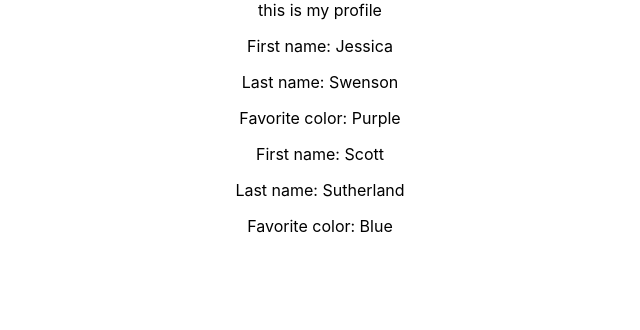
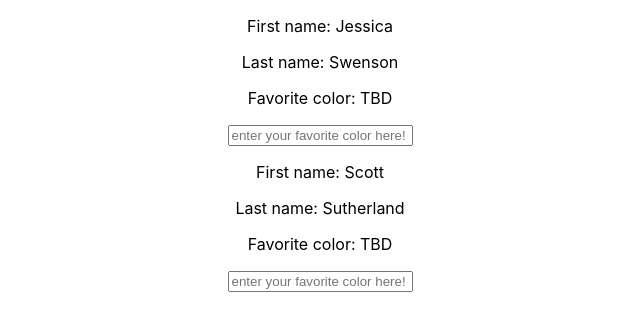
Before and after one commit to Jswens24/unit-1-review, a React (Create React App) app: page / in a window 1280 px wide. Shown: the top 330 px of the page, without its empty margins (320-960 px from the left). Built offline with nearby package versions, Linux system fonts and the light colour scheme.

Commit message:
added state

```diff
--- a/src/App.js
+++ b/src/App.js
@@ -7,20 +7,18 @@
   const user = {
     firstName: 'Jessica',
     lastName: 'Swenson',
-    favoriteColor: 'Purple'
   }
 
   const userTwo = {
     firstName: 'Scott',
     lastName: 'Sutherland',
-    favoriteColor: 'Blue'
   }
 
 
   return (
     <div className="App">
-      <Profile info={user} isMe={true} />
-      <Profile info={userTwo} isMe={false} />
+      <Profile info={user} />
+      <Profile info={userTwo} />
     </div>
   );
 }
--- a/src/components/Profile.js
+++ b/src/components/Profile.js
@@ -1,15 +1,18 @@
 import React from 'react';
+import { useState } from 'react';
 
 const Profile = (props) => {
+    const [favColor, setFavColor] = useState('TBD');
 
-    console.log(props);
+    // let favColor = 'TBD';
 
     return (
         <div>
-            {props.isMe && 'this is my profile'}
+
             <p>First name: {props.info.firstName}</p>
             <p>Last name: {props.info.lastName}</p>
-            <p>Favorite color: {props.info.favoriteColor}</p>
+            <p>Favorite color: {favColor}</p>
+            <input placeholder='enter your favorite color here!' onChange={e => setFavColor(e.target.value)} />
         </div>
     )
 };
```
